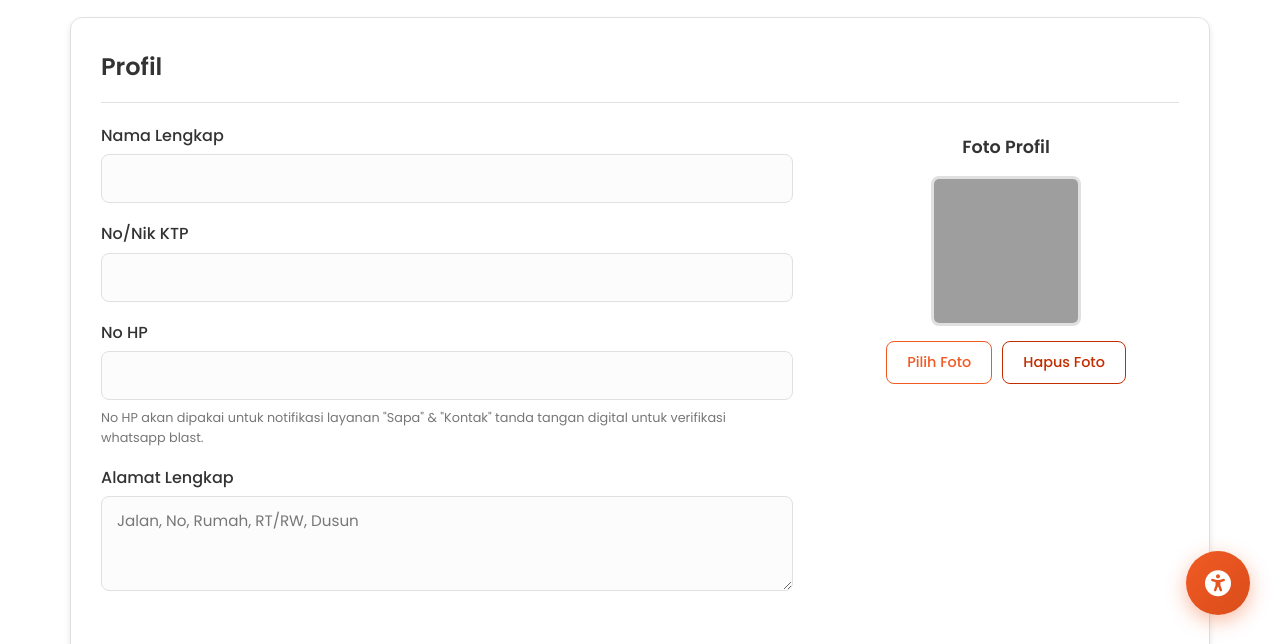
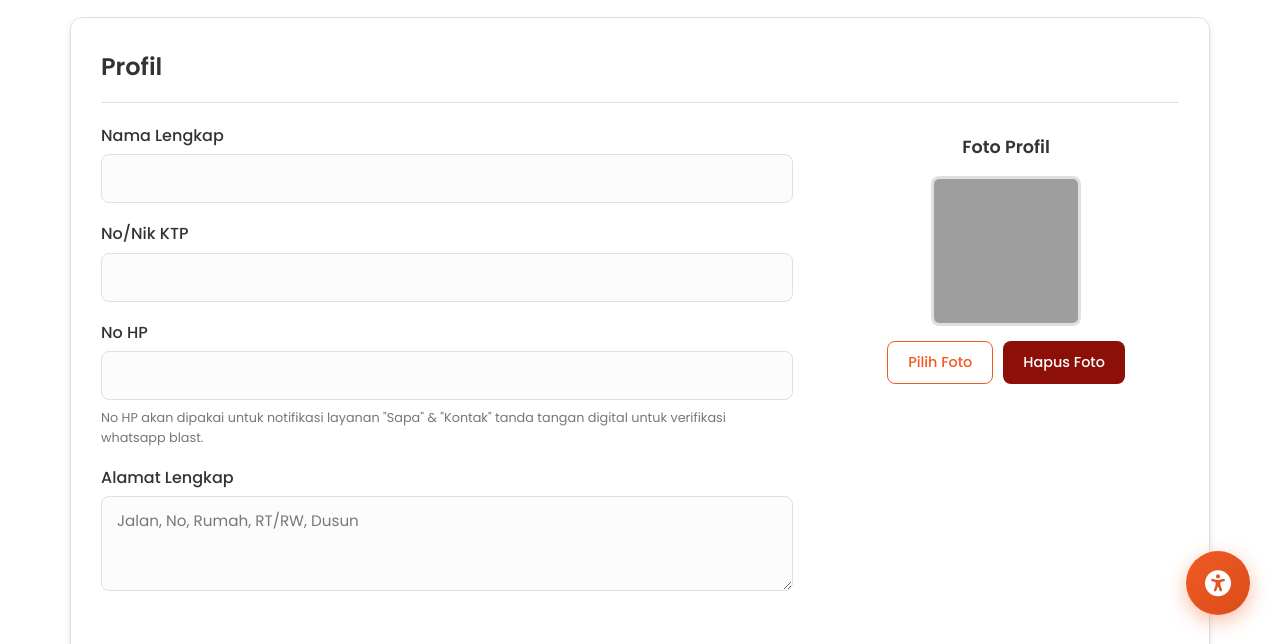
Before and after one commit to artikarahayu/gapura, a plain HTML site: page personalisasi.html in a window 1280 px wide. Shown: the part 155-799 px from the top of the page. Drawn offline with Linux system fonts and the light colour scheme; grey boxes are pictures that could not be loaded.

```diff
--- a/css/personalisasi.css
+++ b/css/personalisasi.css
@@ -184,18 +184,17 @@
 }
 
 .btn-danger {
-    background-color: var(--white);
-    color: #c12e00;
-    /* Merah */
-    border: 1px solid #c12e00;
-    padding: 10px 20px;
+    background-color: #8c1007;
+    /* Warna merah kustom Anda */
+    color: var(--white);
+    border: none;
 }
 
 .btn-danger:hover {
-    background-color: #c12e00;
+    background-color: #c82333;
     color: var(--white);
     transform: translateY(-2px);
-    box-shadow: 0 4px 10px rgba(190, 14, 14, 0.2);
+    box-shadow: 0 4px 10px rgba(220, 53, 69, 0.2);
 }
 
 .form-actions {
```
